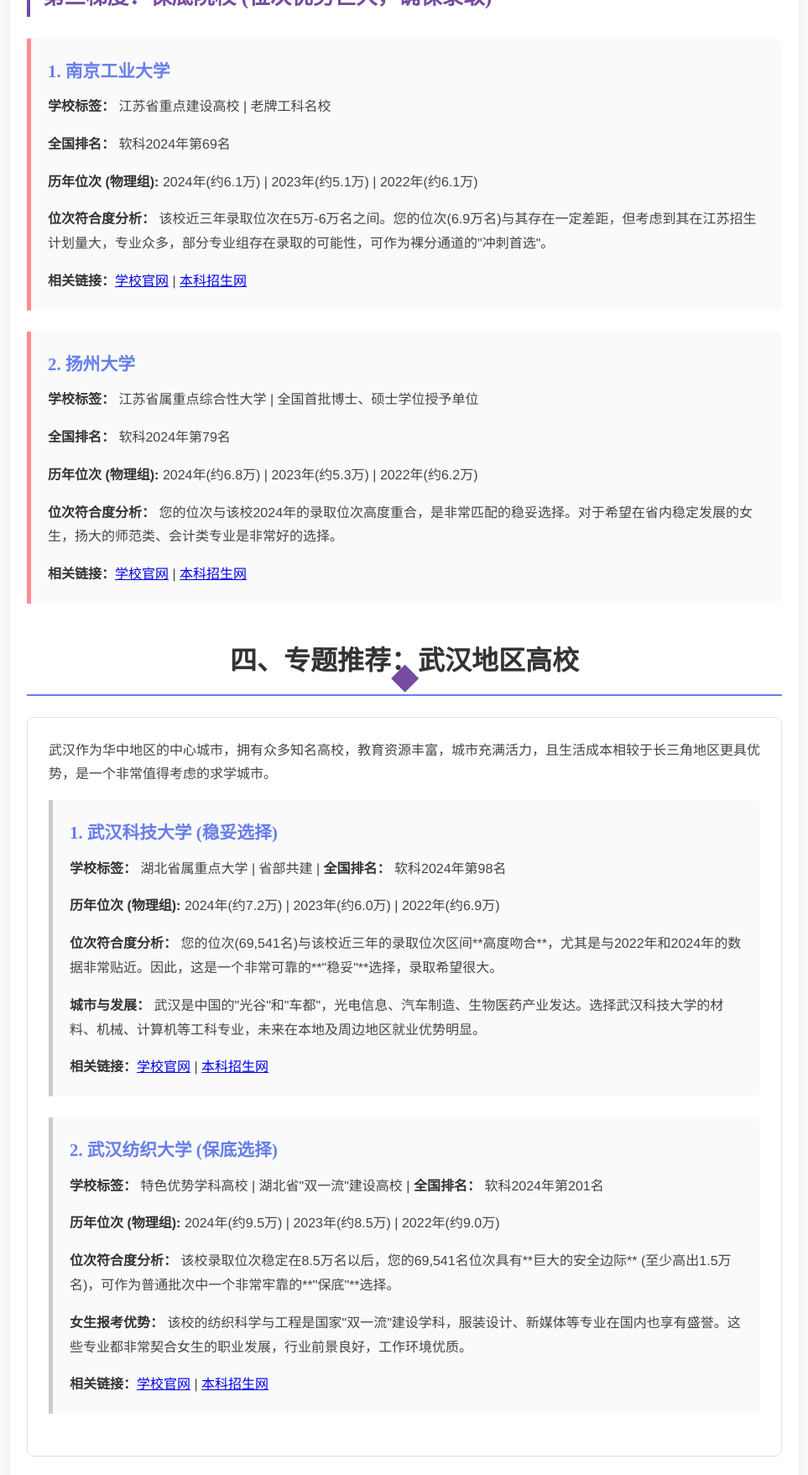
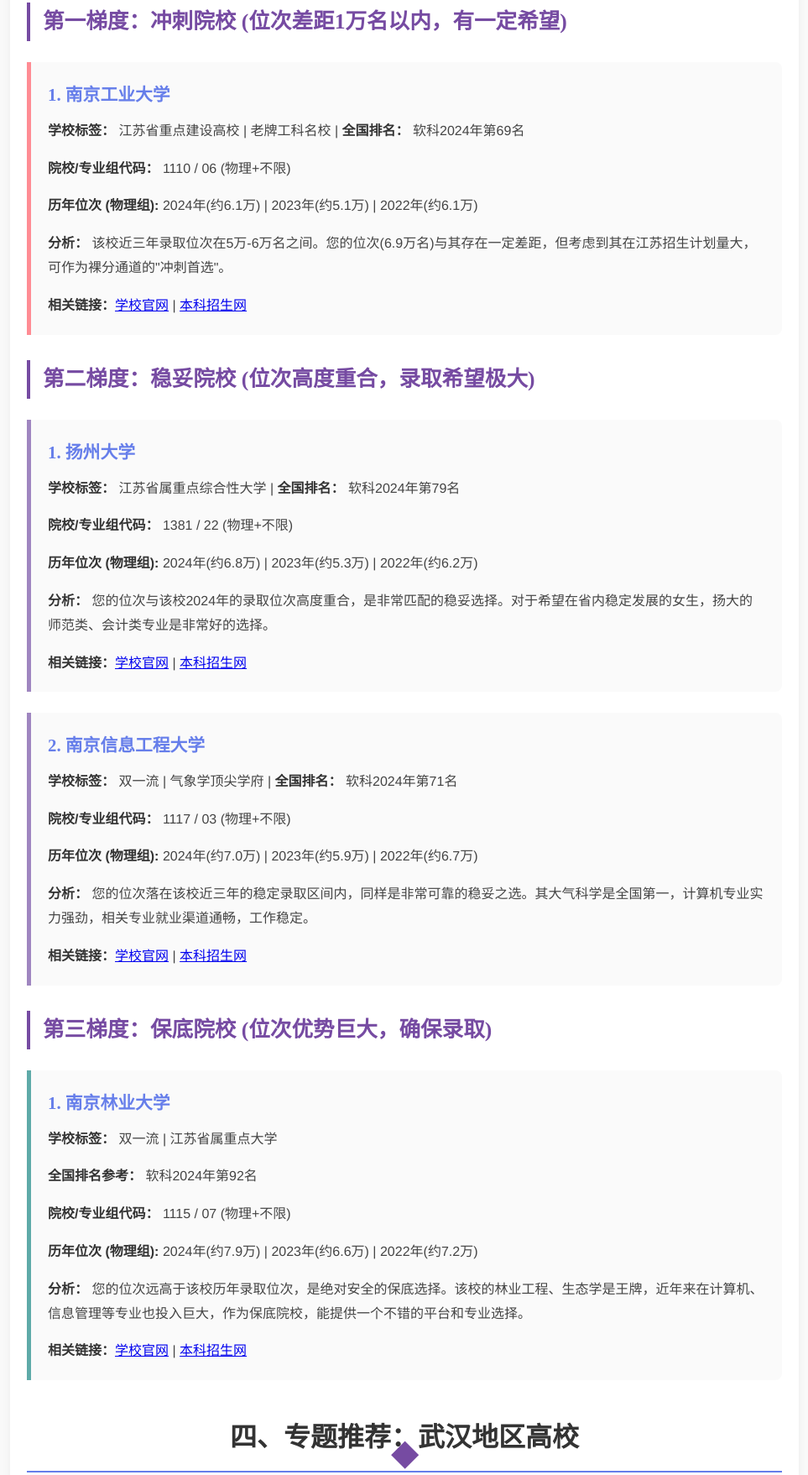
Before and after one commit to licong-git-dev/gaokao-report, a plain HTML site: page index.html in a window 1280 px wide. Shown: the part 2726-4483 px from the top of the page at 84% size, without its empty margins (158-1121 px from the left). Drawn offline with Linux system fonts and the light colour scheme.

Commit message:
Add files via upload

```diff
--- a/index.html
+++ b/index.html
@@ -71,7 +71,7 @@
                 <h3>明日填报具体步骤指南</h3>
                 <ol>
                     <li><strong>批次锁定：</strong> 找到"本科提前批次"中的"综合评价"志愿栏。</li>
-                    <li><strong>院校填写：</strong> 对照官方招生计划书，填入**江苏大学**的综合评价招生代码。</li>
+                    <li><strong>院校填写：</strong> 对照官方招生计划书，填入**江苏大学**的综合评价招生代码 (2024年代码为**1401**，请以2025年官方计划书为准)。</li>
                     <li><strong>专业排序策略（强烈建议）：</strong>
                         <ul class="major-list">
                             <li><strong>第1志愿：</strong> 车辆工程 (利用分数优势，主攻王牌)</li>
@@ -92,22 +92,47 @@
             <p style="text-align: center; font-style: italic; margin-bottom: 20px;">（以下方案仅作备选，是在综评未被录取情况下的安全网，可能性极小）</p>
 
             <div class="tier">
+                <h3>第一梯度：冲刺院校 (位次差距1万名以内，有一定希望)</h3>
+                <div class="school-card">
+                    <h4>1. 南京工业大学</h4>
+                    <p><strong>学校标签：</strong> 江苏省重点建设高校 | 老牌工科名校 | <strong>全国排名：</strong> 软科2024年第69名</p>
+                    <p><strong>院校/专业组代码：</strong> 1110 / 06 (物理+不限)</p>
+                    <p><strong>历年位次 (物理组):</strong> 2024年(约6.1万) | 2023年(约5.1万) | 2022年(约6.1万)</p>
+                    <p><strong>分析：</strong> 该校近三年录取位次在5万-6万名之间。您的位次(6.9万名)与其存在一定差距，但考虑到其在江苏招生计划量大，可作为裸分通道的"冲刺首选"。</p>
+                    <p><strong>相关链接：</strong><a href="https://www.njtech.edu.cn/" target="_blank">学校官网</a> | <a href="https://zhaosheng.njtech.edu.cn/" target="_blank">本科招生网</a></p>
+                </div>
+            </div>
+
+            <div class="tier">
+                <h3>第二梯度：稳妥院校 (位次高度重合，录取希望极大)</h3>
+                 <div class="school-card">
+                    <h4>1. 扬州大学</h4>
+                    <p><strong>学校标签：</strong> 江苏省属重点综合性大学 | <strong>全国排名：</strong> 软科2024年第79名</p>
+                    <p><strong>院校/专业组代码：</strong> 1381 / 22 (物理+不限)</p>
+                    <p><strong>历年位次 (物理组):</strong> 2024年(约6.8万) | 2023年(约5.3万) | 2022年(约6.2万)</p>
+                    <p><strong>分析：</strong> 您的位次与该校2024年的录取位次高度重合，是非常匹配的稳妥选择。对于希望在省内稳定发展的女生，扬大的师范类、会计类专业是非常好的选择。</p>
+                    <p><strong>相关链接：</strong><a href="https://www.yzu.edu.cn/" target="_blank">学校官网</a> | <a href="https://zhaoban.yzu.edu.cn/" target="_blank">本科招生网</a></p>
+                </div>
+                <div class="school-card">
+                    <h4>2. 南京信息工程大学</h4>
+                    <p><strong>学校标签：</strong> 双一流 | 气象学顶尖学府 | <strong>全国排名：</strong> 软科2024年第71名</p>
+                    <p><strong>院校/专业组代码：</strong> 1117 / 03 (物理+不限)</p>
+                    <p><strong>历年位次 (物理组):</strong> 2024年(约7.0万) | 2023年(约5.9万) | 2022年(约6.7万)</p>
+                    <p><strong>分析：</strong> 您的位次落在该校近三年的稳定录取区间内，同样是非常可靠的稳妥之选。其大气科学是全国第一，计算机专业实力强劲，相关专业就业渠道通畅，工作稳定。</p>
+                    <p><strong>相关链接：</strong><a href="https://www.nuist.edu.cn/" target="_blank">学校官网</a> | <a href="https://zs.nuist.edu.cn/" target="_blank">本科招生网</a></p>
+                </div>
+            </div>
+
+            <div class="tier">
                 <h3>第三梯度：保底院校 (位次优势巨大，确保录取)</h3>
                  <div class="school-card">
-                    <h4>1. 南京工业大学</h4>
-                    <p><strong>学校标签：</strong> 江苏省重点建设高校 | 老牌工科名校</p>
-                    <p><strong>全国排名：</strong> 软科2024年第69名</p>
-                    <p><strong>历年位次 (物理组):</strong> 2024年(约6.1万) | 2023年(约5.1万) | 2022年(约6.1万)</p>
-                    <p><strong>位次符合度分析：</strong> 该校近三年录取位次在5万-6万名之间。您的位次(6.9万名)与其存在一定差距，但考虑到其在江苏招生计划量大，专业众多，部分专业组存在录取的可能性，可作为裸分通道的"冲刺首选"。</p>
-                    <p><strong>相关链接：</strong><a href="https://www.njtech.edu.cn/" target="_blank">学校官网</a> | <a href="https://zhaosheng.njtech.edu.cn/" target="_blank">本科招生网</a></p>
-                </div>
-                 <div class="school-card">
-                    <h4>2. 扬州大学</h4>
-                    <p><strong>学校标签：</strong> 江苏省属重点综合性大学 | 全国首批博士、硕士学位授予单位</p>
-                    <p><strong>全国排名：</strong> 软科2024年第79名</p>
-                    <p><strong>历年位次 (物理组):</strong> 2024年(约6.8万) | 2023年(约5.3万) | 2022年(约6.2万)</p>
-                    <p><strong>位次符合度分析：</strong> 您的位次与该校2024年的录取位次高度重合，是非常匹配的稳妥选择。对于希望在省内稳定发展的女生，扬大的师范类、会计类专业是非常好的选择。</p>
-                    <p><strong>相关链接：</strong><a href="https://www.yzu.edu.cn/" target="_blank">学校官网</a> | <a href="https://zhaoban.yzu.edu.cn/" target="_blank">本科招生网</a></p>
+                    <h4>1. 南京林业大学</h4>
+                    <p><strong>学校标签：</strong> 双一流 | 江苏省属重点大学</p>
+                    <p><strong>全国排名参考：</strong> 软科2024年第92名</p>
+                    <p><strong>院校/专业组代码：</strong> 1115 / 07 (物理+不限)</p>
+                    <p><strong>历年位次 (物理组):</strong> 2024年(约7.9万) | 2023年(约6.6万) | 2022年(约7.2万)</p>
+                    <p><strong>分析：</strong> 您的位次远高于该校历年录取位次，是绝对安全的保底选择。该校的林业工程、生态学是王牌，近年来在计算机、信息管理等专业也投入巨大，作为保底院校，能提供一个不错的平台和专业选择。</p>
+                    <p><strong>相关链接：</strong><a href="https://www.njfu.edu.cn/" target="_blank">学校官网</a> | <a href="https://zsb.njfu.edu.cn/" target="_blank">本科招生网</a></p>
                 </div>
             </div>
         </section>
@@ -119,17 +144,17 @@
                 <div class="school-card">
                     <h4>1. 武汉科技大学 (稳妥选择)</h4>
                     <p><strong>学校标签：</strong> 湖北省属重点大学 | 省部共建 | <strong>全国排名：</strong> 软科2024年第98名</p>
+                    <p><strong>院校/专业组代码：</strong> 5201 / 02 (物理+不限)</p>
                     <p><strong>历年位次 (物理组):</strong> 2024年(约7.2万) | 2023年(约6.0万) | 2022年(约6.9万)</p>
-                    <p><strong>位次符合度分析：</strong> 您的位次(69,541名)与该校近三年的录取位次区间**高度吻合**，尤其是与2022年和2024年的数据非常贴近。因此，这是一个非常可靠的**"稳妥"**选择，录取希望很大。</p>
-                    <p><strong>城市与发展：</strong> 武汉是中国的"光谷"和"车都"，光电信息、汽车制造、生物医药产业发达。选择武汉科技大学的材料、机械、计算机等工科专业，未来在本地及周边地区就业优势明显。</p>
+                    <p><strong>分析：</strong> 您的位次(69,541名)与该校近三年的录取位次区间**高度吻合**，尤其是与2022年和2024年的数据非常贴近。因此，这是一个非常可靠的**"稳妥"**选择，录取希望很大。</p>
                     <p><strong>相关链接：</strong><a href="https://www.wust.edu.cn/" target="_blank">学校官网</a> | <a href="http://zs.wust.edu.cn/" target="_blank">本科招生网</a></p>
                 </div>
                  <div class="school-card">
                     <h4>2. 武汉纺织大学 (保底选择)</h4>
                     <p><strong>学校标签：</strong> 特色优势学科高校 | 湖北省"双一流"建设高校 | <strong>全国排名：</strong> 软科2024年第201名</p>
+                    <p><strong>院校/专业组代码：</strong> 5205 / 01 (物理+不限)</p>
                     <p><strong>历年位次 (物理组):</strong> 2024年(约9.5万) | 2023年(约8.5万) | 2022年(约9.0万)</p>
-                    <p><strong>位次符合度分析：</strong> 该校录取位次稳定在8.5万名以后，您的69,541名位次具有**巨大的安全边际** (至少高出1.5万名)，可作为普通批次中一个非常牢靠的**"保底"**选择。</p>
-                    <p><strong>女生报考优势：</strong> 该校的纺织科学与工程是国家"双一流"建设学科，服装设计、新媒体等专业在国内也享有盛誉。这些专业都非常契合女生的职业发展，行业前景良好，工作环境优质。</p>
+                    <p><strong>分析：</strong> 该校录取位次稳定在8.5万名以后，您的69,541名位次具有**巨大的安全边际** (至少高出1.5万名)，可作为普通批次中一个非常牢靠的**"保底"**选择。其纺织、服装设计等专业非常契合女生的职业发展。</p>
                     <p><strong>相关链接：</strong><a href="https://www.wtu.edu.cn/" target="_blank">学校官网</a> | <a href="http://zsb.wtu.edu.cn/" target="_blank">本科招生网</a></p>
                 </div>
             </div>
@@ -139,19 +164,13 @@
             <h2>五、专题推荐：外贸专业（国际经济与贸易）</h2>
             <div class="card">
                 <h3>专业前景与能力要求</h3>
-                <p>"国际经济与贸易"是一个经典的商科专业，旨在培养具备经济学、国际贸易理论基础和实务操作能力的人才。虽然当前热度不及顶尖的计算机科学，但它依然是通往金融、商务、公务员等领域的重要通道。对学生的数学、外语和沟通能力有较高要求。</p>
+                <p>"国际经济与贸易"是一个经典的商科专业，对学生的数学、外语和沟通能力有较高要求。毕业生去向广阔，主要包括银行、证券、外贸公司、政府商务部门等。</p>
                  <div class="school-card">
-                    <h4>1. 对外经济贸易大学 (行业标杆)</h4>
-                    <p><strong>学校标签：</strong> <strong><span style="color: #e74c3c;">211工程</span></strong> | 双一流 | "两财一贸"成员</p>
-                    <p><strong>历年位次 (物理组):</strong> 2024年(约1.8万) | 2023年(约1.9万) | 2022年(约2.1万)</p>
-                    <p><strong>位次符合度分析：</strong> 在此列出，是作为**"行业天花板"**。它的录取位次远高于您的当前排名，让您对该领域的顶级水平有一个直观认识。能考上这所大学，意味着在商界拥有了最顶级的"敲门砖"。</p>
-                    <p><strong>相关链接：</strong><a href="https://www.uibe.edu.cn/" target="_blank">学校官网</a> | <a href="http://zhaosheng.uibe.edu.cn/" target="_blank">本科招生网</a></p>
-                </div>
-                <div class="school-card">
-                    <h4>2. 南京审计大学 (高难度冲刺)</h4>
-                    <p><strong>学校标签：</strong> 审计最高学府 | 江苏省重点建设高校</p>
+                    <h4>南京审计大学 (高难度冲刺)</h4>
+                    <p><strong>学校标签：</strong> 审计最高学府 | <strong>全国排名：</strong> 财经类特色鲜明，审计学专业全国第一</p>
+                    <p><strong>院校/专业组代码：</strong> 1119 / 03 (物理+不限)</p>
                     <p><strong>历年位次 (物理组):</strong> 2024年(约5.3万) | 2023年(约4.5万) | 2022年(约5.0万)</p>
-                    <p><strong>位次符合度分析：</strong> 对于您69,541名的裸分位次来说，南审是**"高难度冲刺"**目标，存在约1.6万名的差距。但其在江苏财经领域的地位极高，是"行业地位优先"策略下的一个特例，对于热爱商科的考生，值得放手一搏。</p>
+                    <p><strong>分析：</strong> 对于裸分来说，南审是"高难度冲刺"目标，位次差距较大。但其财经类专业的行业地位极高，是"行业地位优先"策略的体现。对于热爱商科的考生，值得放手一搏。</p>
                     <p><strong>相关链接：</strong><a href="https://www.nau.edu.cn/" target="_blank">学校官网</a> | <a href="https://zs.nau.edu.cn/" target="_blank">本科招生网</a></p>
                 </div>
             </div>
```
